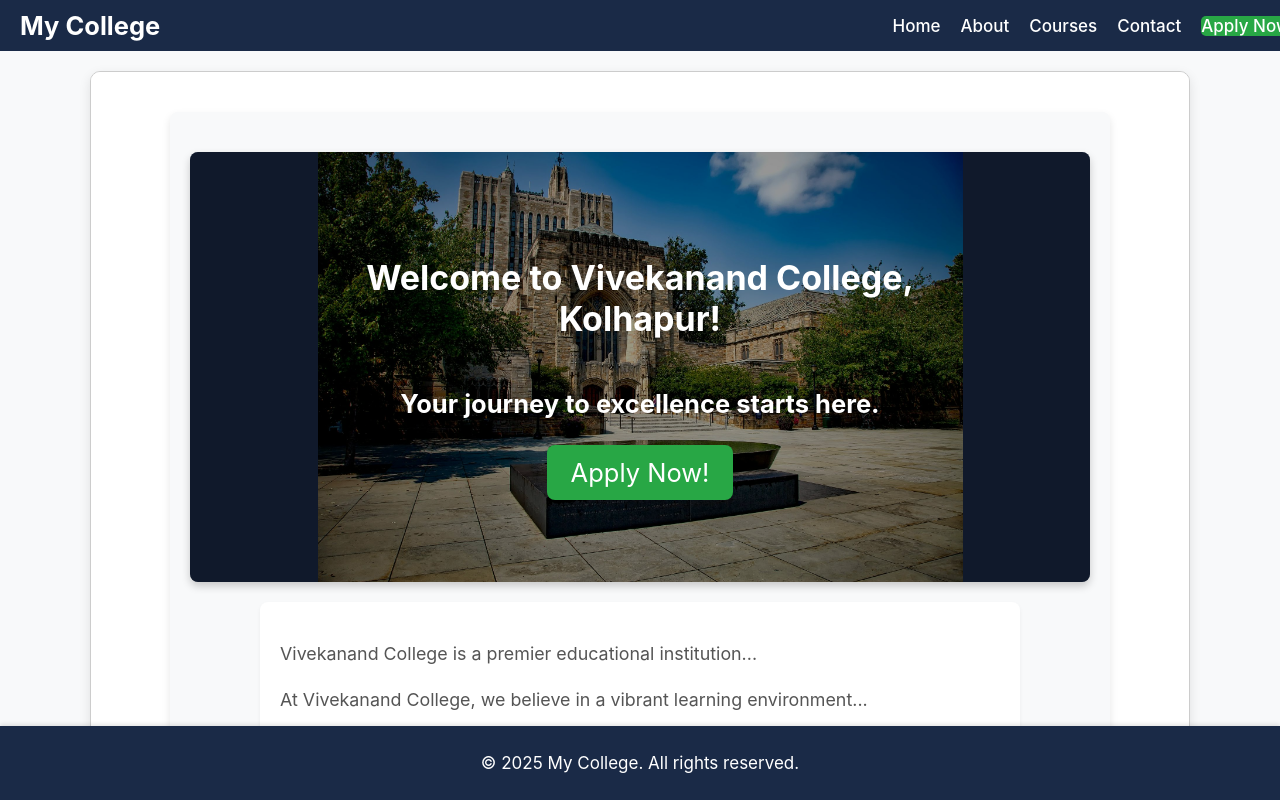
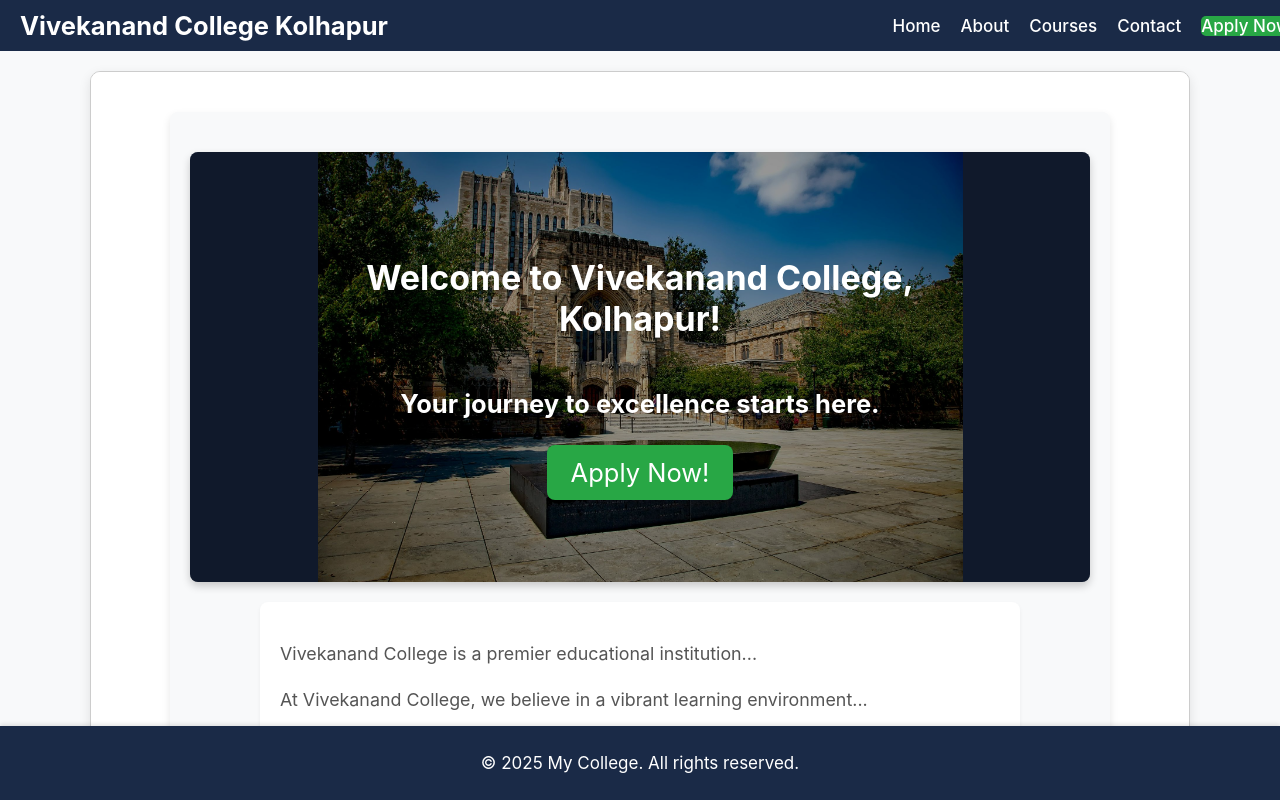
Before and after one commit to shiv-creations/vck-ojt, a React (Vite) app: page / in a window 1280 px wide. Shown: the top 800 px of the page. Built offline with nearby package versions, Linux system fonts and the light colour scheme.

Commit message:
first commit

```diff
--- a/src/components/Header/Header.jsx
+++ b/src/components/Header/Header.jsx
@@ -9,7 +9,7 @@ const Header = () => {
   return (
     <header className="header">
       <div className="header-container">
-        <Link to="/" className="logo">My College</Link>
+        <Link to="/" className="logo">Vivekanand College Kolhapur</Link>
         <nav className="desktop-nav">
           <Link to="/" className="nav-link">Home</Link>
           <Link to="/about" className="nav-link">About</Link>
```
